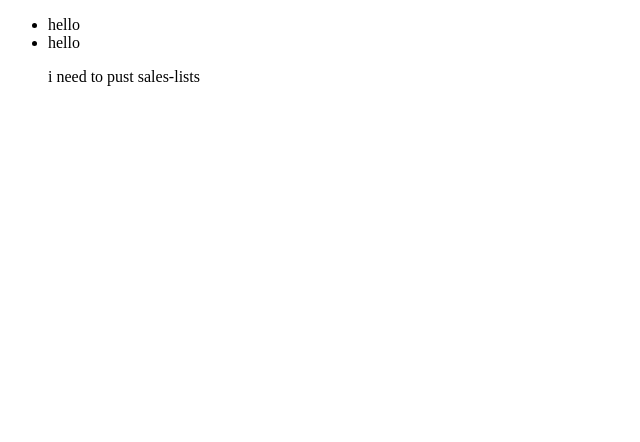
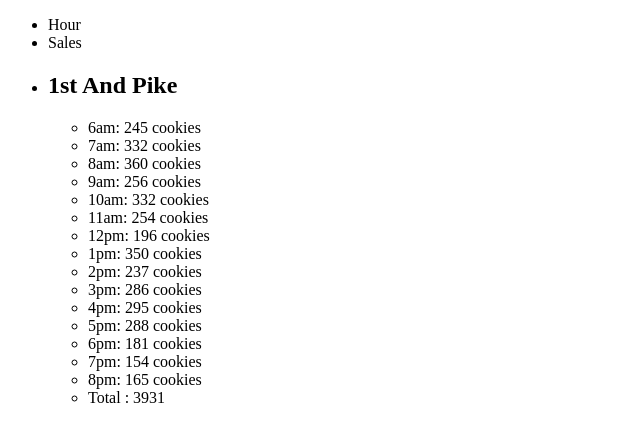
Before and after one commit to rttgg/Cookie-Stand, a plain HTML site: page html/sales.html in a window 1280 px wide. Shown: the whole page, without its empty margins (0-640 px from the left). Drawn offline with Linux system fonts and the light colour scheme.

Commit message:
added first location

```diff
--- a/html/sales.html
+++ b/html/sales.html
@@ -13,13 +13,13 @@ We're going to assemble this web application bit by bit.!> -->
         <header>
             <nav>
                 <ul>
-                    <li>hello</li>
-                    <li>hello</li>
+                    <li>Hour</li>
+                    <li>Sales</li>
                 </ul>
             </nav>
         </header>
         <main>
-            <ul> i need to pust sales-lists</ul>
+            <ul id="saledata"></ul>
         </main>
         <script src="../js/app.js"></script>
     </body>
--- a/js/app.js
+++ b/js/app.js
@@ -19,32 +19,79 @@
 // Alki	2	16	4.6
 
 'use strict';
+
+var salesData = document.getElementById('saledata');
 //my first object 'firstandpike' with the property of mincust, maxcust, and avgCookiesale and each property has a value
 var firstAndPike = {
     locationName: '1st And Pike',
     minCust: 23,//the min. number of customers per hr.
     maxCust: 65,//the max. number of customers per hr.
     avgCookieSale: 6.3,// the average number of cookies purchased per customer
+    storeCookies: [],
     //need the average customer per hr (23+65)/2
     //how many cookies sold per hr = (the average customer per hour * the average cookies purchased per customer)
 
     makeRandomFirstAndPike: function (){
         var minimum = Math.floor(this.minCust);
         var maximum = Math.floor(this.maxCust);
-        var averageCookieSale = Math.random(this.avgCookieSale);
-       // var avgCookie = Math.random() * (maximum - minimum +1) + minimum;
-        var average = (minimum + maximum) / 2;
-        var cookiesPerHour = Math.floor(average * averageCookieSale);
-             console.log(cookiesPerHour);
+
+       var numberCustomer = Math.random() * (maximum - minimum +1) + minimum;
+       var cookiesPerHour = Math.round(numberCustomer * this.avgCookieSale);
+
+       return cookiesPerHour;
     }
-
 };
 
-//console.log(firstAndPike.cookiesPerDay);
+   firstAndPike.eachHour = function(){
+       for (var i = 0; i < 15; i++){
+        this.storeCookies.push(this.makeRandomFirstAndPike())
+
+       };
+   };
+   console.log(firstAndPike.storeCookies);
+
+   firstAndPike.mySaleData = function(){
+        this.eachHour();
+
+        var openHour = ['6am','7am','8am','9am','10am','11am','12pm','1pm','2pm','3pm','4pm','5pm','6pm','7pm','8pm']
+
+
+        var liEl = document.createElement('li');
+        var h2 = document.createElement('h2');
+
+        h2.textContent= this.locationName;
+        liEl.appendChild(h2);
+        var ulEl = document.createElement('ul');
+
+
+
+        var total = 0;
+
+        for (var i=0; i < this.storeCookies.length; i++){
+            var liElHour = document.createElement('li');
+                liElHour.textContent= openHour[i] + ': ' + this.storeCookies[i] + ' cookies';
+
+                ulEl.appendChild(liElHour);
+                total = total + this.storeCookies[i]
+
+        }
+
+        var totalLi = document.createElement('li');
+            //totalLi.textContent= total;
+            totalLi.textContent= 'Total ' + ': ' + total;
+        ulEl.appendChild(totalLi);
+        liEl.appendChild(ulEl);
+        salesData.appendChild(liEl);
+
+
+    }
+    firstAndPike.mySaleData();
 
 
 
 
+
+///////////////////////////
 var seaTacAirport = {
     minCust: 3,
     maxCust: '24',
```
Also changed, not shown: .eslintric.json (added), 1 other file.
